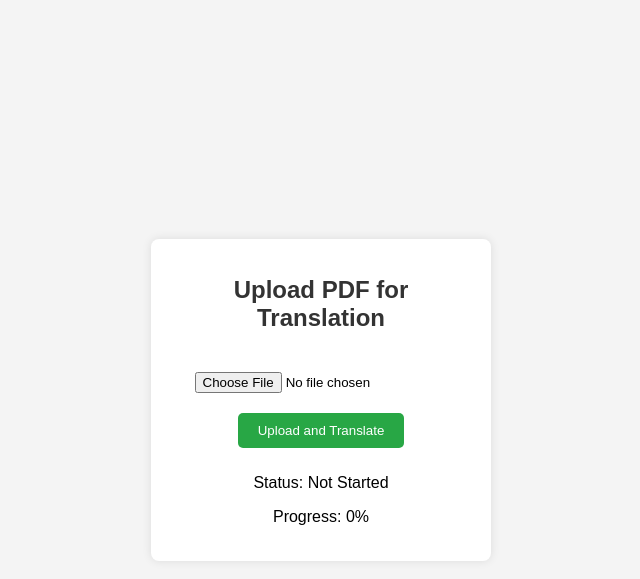
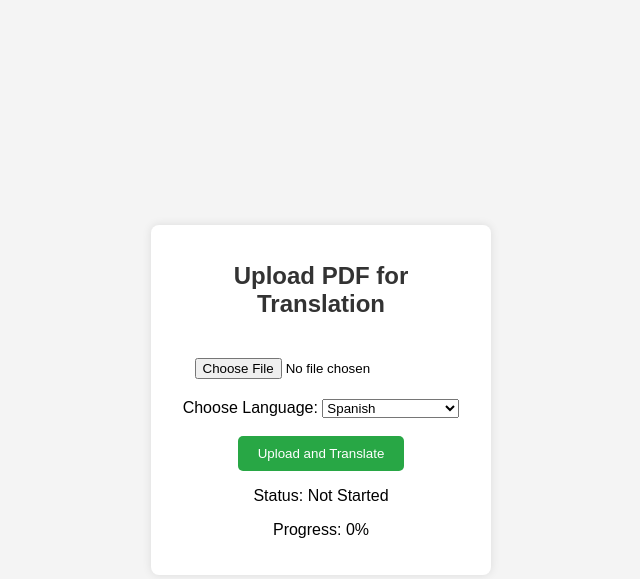
Before and after one commit to MohamedAsaad1/gemini-competitions, a Flask app: page / in a window 1280 px wide. Shown: the top 579 px of the page, without its empty margins (319-959 px from the left). Run offline with Flask 3, Linux system fonts and the light colour scheme.

Commit message:
add features that allow translation to the desired language

```diff
--- a/main.py
+++ b/main.py
@@ -8,10 +8,10 @@ import tempfile
 import uuid
 from threading import Thread
 
-
+# Load environment variables
 load_dotenv()
 
-
+# Configure Generative AI model
 genai.configure(api_key=os.environ["API_KEY"])
 generation_config = {
     "temperature": 1,
@@ -39,18 +39,18 @@ def extract_text_from_pdf(file_path: str):
                 text += page_text
     return text
 
-def translate_text(text: str, task_id: str):
+def translate_text(text: str, language: str, task_id: str):
     progress[task_id] = {'status': 'Translating', 'percentage': 0}
-    response = model.generate_content(f"translate to arabic {text}", stream=False)
+    response = model.generate_content(f"translate to {language} {text}", stream=False)
     translated_text = "".join(res.text for res in response)
     progress[task_id]['status'] = 'Translating Complete'
     progress[task_id]['percentage'] = 50
     print(f"Translation completed for task {task_id}")
     return translated_text.replace("#","").replace("*","")
 
-def text_to_speech(text: str, task_id: str) -> str:
+def text_to_speech(text: str, language: str, task_id: str) -> str:
     progress[task_id] = {'status': 'Converting to Speech', 'percentage': 50}
-    tts = gTTS(text, lang='ar')
+    tts = gTTS(text, lang=language)
     audio_file = tempfile.NamedTemporaryFile(delete=False, suffix=".mp3")
     tts.save(audio_file.name)
     final_audio_path = f"/tmp/{task_id}.mp3"
@@ -67,10 +67,11 @@ def index():
 
 @app.route('/upload', methods=['POST'])
 def upload_file():
-    if 'file' not in request.files:
-        return jsonify({"error": "No file part"}), 400
+    if 'file' not in request.files or 'language' not in request.form:
+        return jsonify({"error": "File or language selection missing"}), 400
 
     file = request.files['file']
+    language = request.form['language']
     if file.filename == '':
         return jsonify({"error": "No selected file"}), 400
 
@@ -84,8 +85,9 @@ def upload_file():
 
         def process():
             try:
-                translated_text = translate_text(text, task_id)
-                audio_file_path = text_to_speech(translated_text, task_id)
+                translated_text = translate_text(text, language, task_id)
+                print(translated_text)
+                audio_file_path = text_to_speech(translated_text, language, task_id)
                 print(f"Processing completed for task {task_id}")
             except Exception as e:
                 print(f"Error during processing: {e}")
@@ -107,4 +109,4 @@ def download_file(task_id):
     return jsonify({"error": "File not found"}), 404
 
 if __name__ == "__main__":
-    app.run(port=8000,debug=True)
+    app.run(port=8000, debug=True)
--- a/templates/index.html
+++ b/templates/index.html
@@ -5,7 +5,7 @@
     <meta name="viewport" content="width=device-width, initial-scale=1.0">
     <title>PDF to Audio Translation</title>
     <style>
-        body {
+ body {
             font-family: Arial, sans-serif;
             background-color: #f4f4f4;
             margin: 0;
@@ -68,11 +68,80 @@
         <form id="upload-form">
             <input type="file" id="file-input" name="file" accept=".pdf" required>
             <br>
+            <label for="language-select">Choose Language:</label>
+            <select id="language-select" name="language" required>
+                <option value="af">Afrikaans</option>
+                <option value="sq">Albanian</option>
+                <option value="ar">Arabic</option>
+                <option value="az">Azerbaijani</option>
+                <option value="eu">Basque</option>
+                <option value="bn">Bengali</option>
+                <option value="be">Belarusian</option>
+                <option value="bg">Bulgarian</option>
+                <option value="ca">Catalan</option>
+                <option value="zh-CN">Chinese Simplified</option>
+                <option value="zh-TW">Chinese Traditional</option>
+                <option value="hr">Croatian</option>
+                <option value="cs">Czech</option>
+                <option value="da">Danish</option>
+                <option value="nl">Dutch</option>
+                <option value="en">English</option>
+                <option value="eo">Esperanto</option>
+                <option value="et">Estonian</option>
+                <option value="tl">Filipino</option>
+                <option value="fi">Finnish</option>
+                <option value="fr">French</option>
+                <option value="gl">Galician</option>
+                <option value="ka">Georgian</option>
+                <option value="de">German</option>
+                <option value="el">Greek</option>
+                <option value="gu">Gujarati</option>
+                <option value="ht">Haitian Creole</option>
+                <option value="iw">Hebrew</option>
+                <option value="hi">Hindi</option>
+                <option value="hu">Hungarian</option>
+                <option value="is">Icelandic</option>
+                <option value="id">Indonesian</option>
+                <option value="ga">Irish</option>
+                <option value="it">Italian</option>
+                <option value="ja">Japanese</option>
+                <option value="kn">Kannada</option>
+                <option value="ko">Korean</option>
+                <option value="la">Latin</option>
+                <option value="lv">Latvian</option>
+                <option value="lt">Lithuanian</option>
+                <option value="mk">Macedonian</option>
+                <option value="ms">Malay</option>
+                <option value="mt">Maltese</option>
+                <option value="no">Norwegian</option>
+                <option value="fa">Persian</option>
+                <option value="pl">Polish</option>
+                <option value="pt">Portuguese</option>
+                <option value="ro">Romanian</option>
+                <option value="ru">Russian</option>
+                <option value="sr">Serbian</option>
+                <option value="sk">Slovak</option>
+                <option value="sl">Slovenian</option>
+                <option value="es" selected>Spanish</option>
+                <option value="sw">Swahili</option>
+                <option value="sv">Swedish</option>
+                <option value="ta">Tamil</option>
+                <option value="te">Telugu</option>
+                <option value="th">Thai</option>
+                <option value="tr">Turkish</option>
+                <option value="uk">Ukrainian</option>
+                <option value="ur">Urdu</option>
+                <option value="vi">Vietnamese</option>
+                <option value="cy">Welsh</option>
+                <option value="yi">Yiddish</option>
+            </select>
+            <br>
+            <br>
             <button type="submit">Upload and Translate</button>
         </form>
-        <div id="progress" style="padding: 10px !important;">
+        <div id="progress">
             <p>Status: <span id="status">Not Started</span></p>
-            <p style=" margin: 5px;">Progress: <span id="progress">0%</span></p>
+            <p>Progress: <span id="progress">0%</span></p>
         </div>
         <div class="audio-link" id="audio-link" style="display: none;">
             <p>Download the translated audio:</p>
@@ -92,6 +161,7 @@
             e.preventDefault();
             const formData = new FormData();
             formData.append('file', fileInput.files[0]);
+            formData.append('language', document.getElementById('language-select').value);
 
             try {
                 const response = await fetch('/upload', {
```
